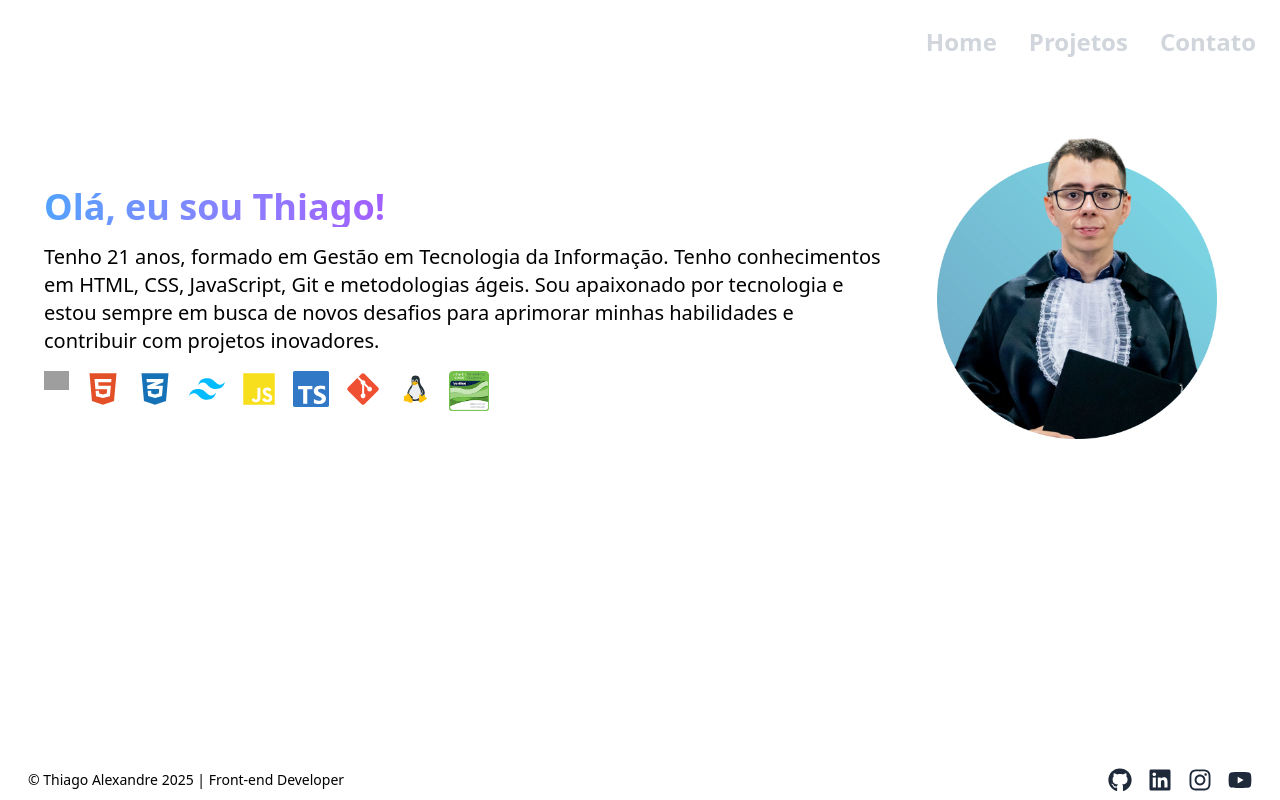
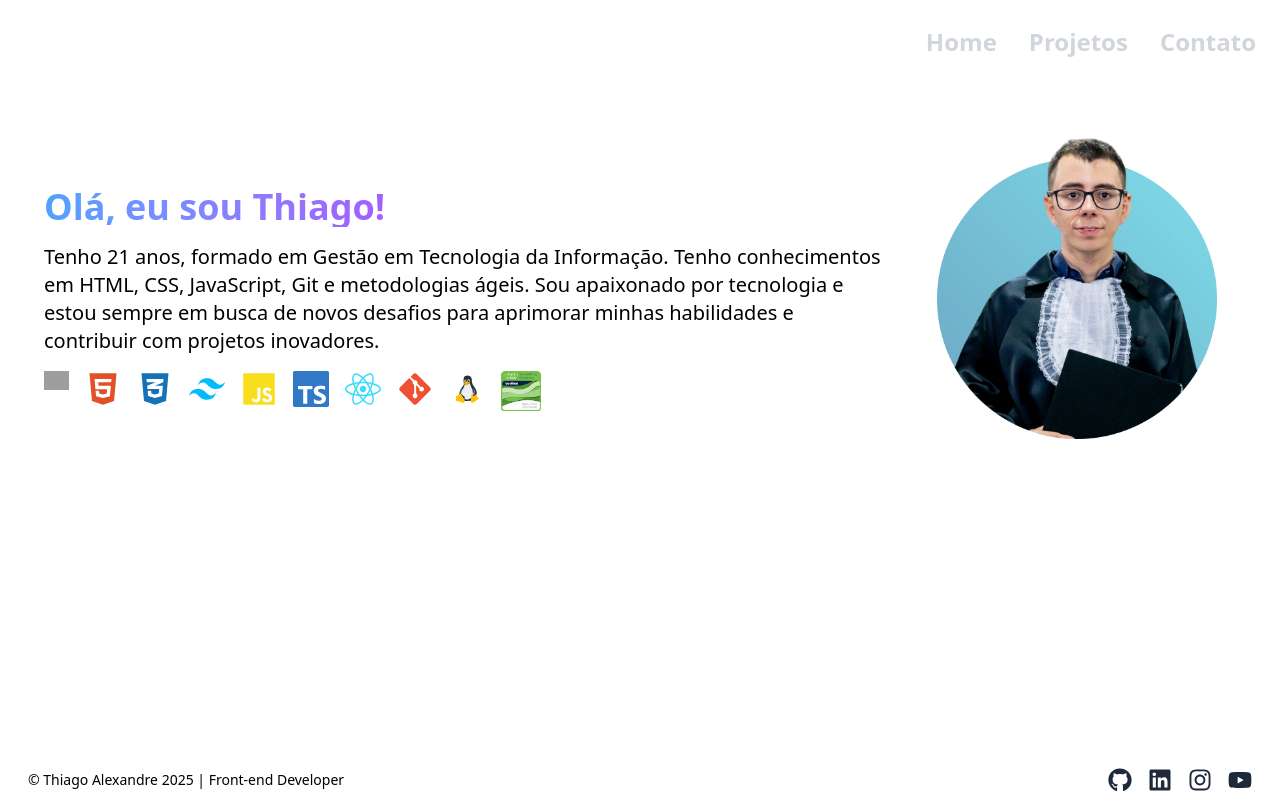
Before and after one commit to thiagokilu/portifolio-react, a Next.js app: page / in a window 1280 px wide. Shown: the top 800 px of the page. Built offline with nearby package versions, Linux system fonts and the light colour scheme; grey boxes are pictures that could not be loaded.

Commit message:
add react stack

```diff
--- a/components/about-me.tsx
+++ b/components/about-me.tsx
@@ -1,6 +1,6 @@
 import Image from "next/image";
 import Link from "next/link";
-import { FaHtml5, FaCss3Alt, FaJs, FaGitAlt, FaLinux } from "react-icons/fa";
+import { FaHtml5, FaCss3Alt, FaJs, FaReact, FaGitAlt, FaLinux } from "react-icons/fa";
 import { SiTailwindcss, SiTypescript } from "react-icons/si";
 import cyberBaget from "../assets/icons/introduction-to-cybersecurity (3).png";
 import perfilPicutre from "../assets/imagens/perfil.png";
@@ -50,6 +50,9 @@ export function About_me() {
 						<Link href="#" title="Typescript">
 							<SiTypescript className="text-[#3178C6] " />
 						</Link>
+						<Link href="#" title="React">
+							<FaReact className="text-[#3cdafb] " />
+						</Link>
 						<Link href="#" title="Git">
 							<FaGitAlt className="text-[#f05032] " />
 						</Link>
```
